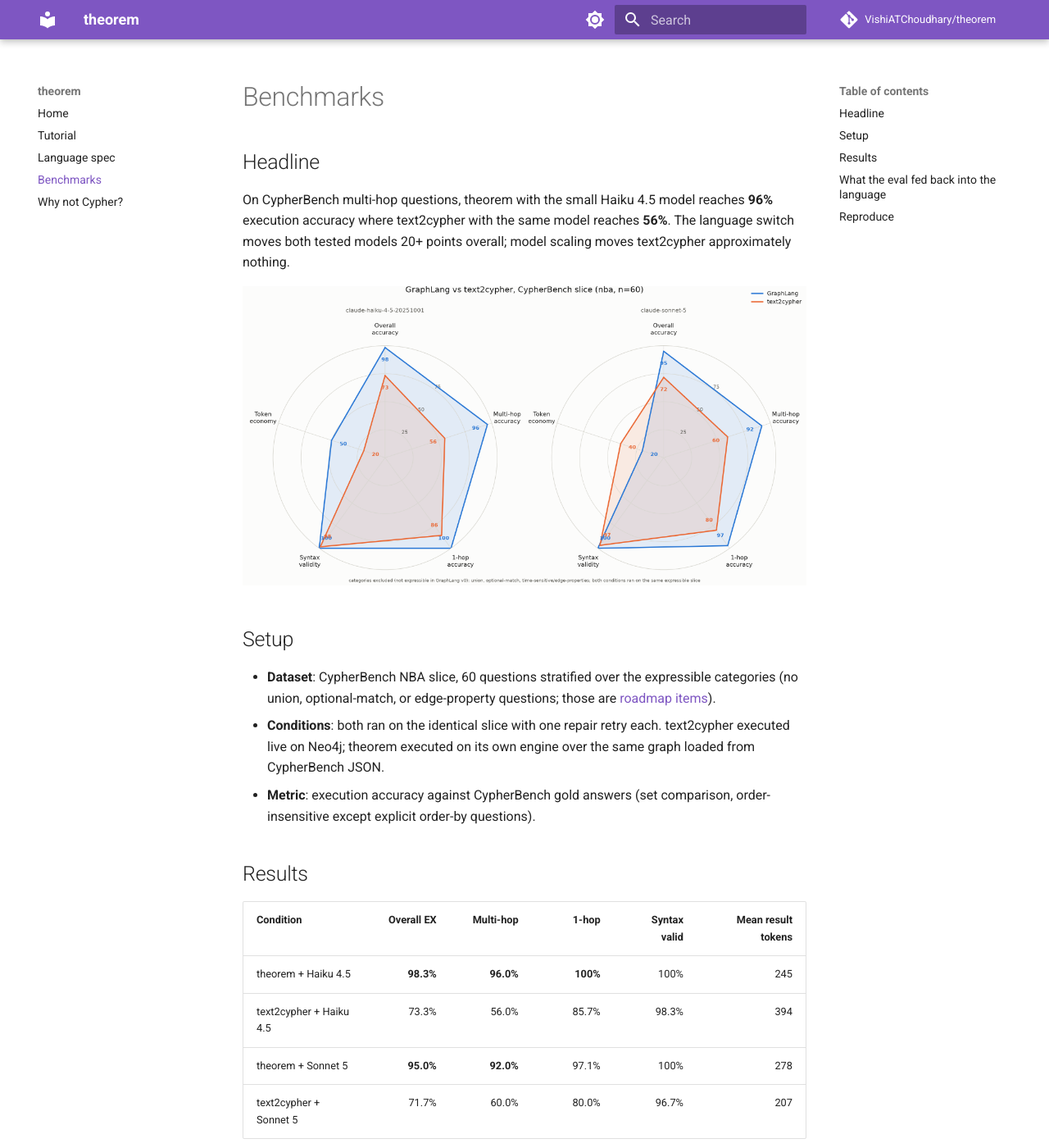
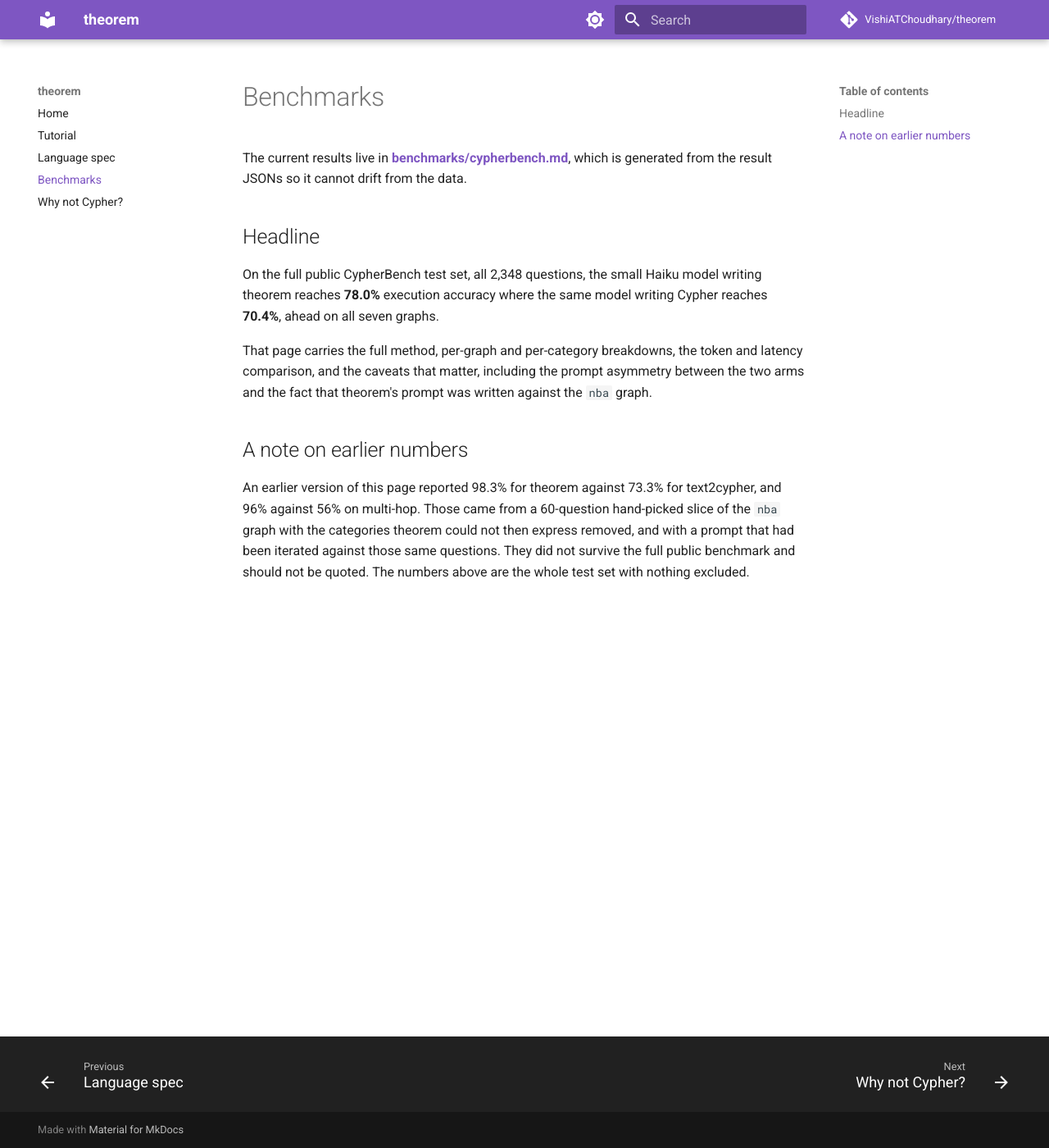
Before and after one commit to VishiATChoudhary/theorem, an MkDocs documentation site: the page built from docs/benchmarks.md, in a window 1280 px wide and 1400 px high. Shown: the whole window at 82% size. Built offline with MkDocs 1.6.1 and Material for MkDocs 9.7.7, drawn with Linux system fonts in a browser that asks for light colours; comment, search, counter and statistics services are not loaded; some of the changed text lies outside the part shown.

Commit message:
docs: replace the withdrawn slice numbers with the full benchmark
The README, docs index, benchmarks page, comparison page and technical
report all led with 98.3% against 73.3%, and 96% against 56% on
multi-hop. Those came from a 60-question hand-picked slice of one graph
with the inexpressible categories removed and a prompt iterated against
those same questions. The full public benchmark does not support them.

Every public claim now cites the whole test set: 78.0% against 70.4% for
the same model writing Cypher, with the control described as a control
and the prompt asymmetry linked rather than buried. The benchmarks page
now points at the generated report instead of keeping a second copy that
can drift, and says plainly what the old numbers were and why they are
gone. The report keeps its numbers, since it is a versioned artifact, but
opens with an erratum.

The roadmap's v0.2 items are all shipped, so it now names what technical
graphs actually need next: transitive traversal, filtering on an
aggregate, and paths as values.

````diff
--- a/docs/benchmarks.md
+++ b/docs/benchmarks.md
@@ -1,37 +1,13 @@
 # Benchmarks
+
+The current results live in **[benchmarks/cypherbench.md](benchmarks/cypherbench.md)**, which is generated from the result JSONs so it cannot drift from the data.
 
 ## Headline
 
-On CypherBench multi-hop questions, theorem with the small Haiku 4.5 model reaches **96%** execution accuracy where text2cypher with the same model reaches **56%**. The language switch moves both tested models 20+ points overall; model scaling moves text2cypher approximately nothing.
+On the full public CypherBench test set, all 2,348 questions, the small Haiku model writing theorem reaches **78.0%** execution accuracy where the same model writing Cypher reaches **70.4%**, ahead on all seven graphs.
 
-![Spider diagram](assets/spider.png)
+That page carries the full method, per-graph and per-category breakdowns, the token and latency comparison, and the caveats that matter, including the prompt asymmetry between the two arms and the fact that theorem's prompt was written against the `nba` graph.
 
-## Setup
+## A note on earlier numbers
 
-- **Dataset**: CypherBench NBA slice, 60 questions stratified over the expressible categories (no union, optional-match, or edge-property questions; those are [roadmap items](https://github.com/VishiATChoudhary/theorem/blob/main/ROADMAP.md)).
-- **Conditions**: both ran on the identical slice with one repair retry each. text2cypher executed live on Neo4j; theorem executed on its own engine over the same graph loaded from CypherBench JSON.
-- **Metric**: execution accuracy against CypherBench gold answers (set comparison, order-insensitive except explicit order-by questions).
-
-## Results
-
-| Condition | Overall EX | Multi-hop | 1-hop | Syntax valid | Mean result tokens |
-|-----------|-----------:|----------:|------:|-------------:|-------------------:|
-| theorem + Haiku 4.5 | **98.3%** | **96.0%** | **100%** | 100% | 245 |
-| text2cypher + Haiku 4.5 | 73.3% | 56.0% | 85.7% | 98.3% | 394 |
-| theorem + Sonnet 5 | **95.0%** | **92.0%** | 97.1% | 100% | 278 |
-| text2cypher + Sonnet 5 | 71.7% | 60.0% | 80.0% | 96.7% | 207 |
-
-Published frontier baselines for context: Claude 3.5 Sonnet 61.6% EX, GPT-4o 60.2% (CypherBench, arXiv 2412.18702). Two model generations later, Claude Opus 4.8 and GPT-5.5 still sit at 51-58% Cypher EX with 19-44% on hard queries (Text2GraphQuery-Bench, arXiv 2602.11745).
-
-## What the eval fed back into the language
-
-Three language changes came out of the eval loop, each documented in the spec: global aggregates, trail semantics, and the `compute` verb. The benchmark is not just a scoreboard; it is the language's test suite.
-
-## Reproduce
-
-```bash
-uv run python -m eval.run_eval --n 60   # needs the claude CLI; docker for the Neo4j baseline
-uv run python -m eval.spider
-```
-
-Per-question results, prompts, and the harness live in [`eval/`](https://github.com/VishiATChoudhary/theorem/tree/main/eval). New model runs are welcome as [benchmark result issues](https://github.com/VishiATChoudhary/theorem/issues/new?template=benchmark_result.md).
+An earlier version of this page reported 98.3% for theorem against 73.3% for text2cypher, and 96% against 56% on multi-hop. Those came from a 60-question hand-picked slice of the `nba` graph with the categories theorem could not then express removed, and with a prompt that had been iterated against those same questions. They did not survive the full public benchmark and should not be quoted. The numbers above are the whole test set with nothing excluded.
--- a/docs/why-not-cypher.md
+++ b/docs/why-not-cypher.md
@@ -6,7 +6,7 @@ The obvious objection to theorem is that model progress will dissolve it: wait a
 
 Between late 2024 and mid 2026 the frontier advanced from Claude 3.5 Sonnet and GPT-4o to Claude Opus 4.8 and GPT-5.5, several major model generations. Cypher generation did not move with it. Text2GraphQuery-Bench (Feb 2026, arXiv 2602.11745) evaluates exactly these newest models: 51.2% Cypher execution accuracy for Claude Opus 4.8 and 53.3% for GPT-5.5 zero-shot, rising only to 57.6% and 55.3% few-shot. On the hardest query tier, GPT-5.5 falls to 19.1% zero-shot.
 
-Our own benchmark is a live second data point: text2cypher with Sonnet 5 (71.7%) is no better than with the far smaller Haiku 4.5 (73.3%), while switching the *language* moved both models twenty-plus points overall and thirty-plus on multi-hop. Model scaling is flat on this task; language design is not. Dedicated Cypher repair-and-triage systems were still being published in June 2026 (CYGNET, arXiv 2606.04645), which is not what an about-to-be-solved problem looks like.
+Our own control is a live second data point: on the full public CypherBench test set, the same Haiku 4.5 model scores 70.4% writing Cypher and 78.0% writing theorem, and the published frontier baselines from 2024 sit below both at 60-62%. Model scaling has been flat on this task; language design has not. Dedicated Cypher repair-and-triage systems were still being published in June 2026 (CYGNET, arXiv 2606.04645), which is not what an about-to-be-solved problem looks like.
 
 ## The reason it stays flat is structural: corpus, not capacity
 
@@ -28,6 +28,6 @@ The 2026 agent-memory landscape confirms nobody else is building this surface: p
 
 ## Even for a perfect generator, the economics invert
 
-Our results show a small, cheap model using theorem outperforming a frontier model writing Cypher (98.3% vs 71.7%). Agent fleets run on small models because they issue thousands of queries; a language that moves reliable graph access down-market is worth more than a frontier model that matches it at many times the price.
+Our results show a small, cheap model using theorem outperforming the published frontier Cypher baselines (78.0% against 61.6% for Claude 3.5 Sonnet and 60.2% for GPT-4o), and beating the same model writing Cypher by 7.7 points. Agent fleets run on small models because they issue thousands of queries; a language that moves reliable graph access down-market is worth more than a frontier model that matches it at many times the price.
 
 Canonical forms add a compounding benefit that *improves* as generation improves: when there is exactly one way to write each operation, correct agents produce byte-identical queries. That makes plan caching trivial and agent behavior auditable. The better the models get, the more of their output can be cached, verified, and trusted, but only in a language canonical enough to make equality meaningful.
````
Also changed, not shown: README.md (+18 -12 lines), ROADMAP.md (+16 -5 lines), docs/index.md (+1 -1 lines), 1 other file.
